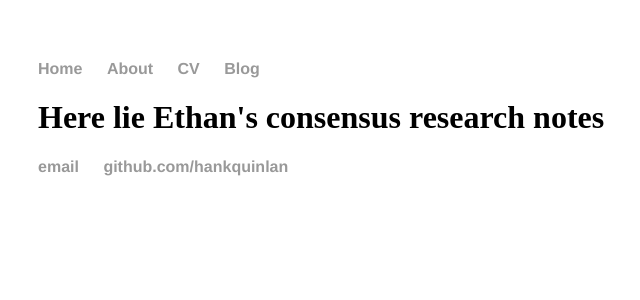
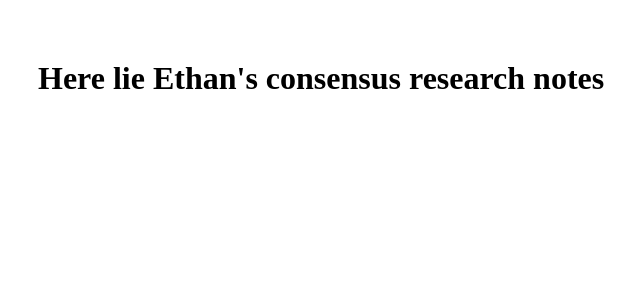
Before and after one commit to ChronusZ/chronusz.github.io, a Jekyll site: the page built from index.html, in a window 1280 px wide. Shown: the top 300 px of the page, without its empty margins (154-794 px from the left). Built offline with Jekyll 4.4.1, drawn with Linux system fonts in a browser that asks for light colours.

```diff
--- a/_layouts/default.html
+++ b/_layouts/default.html
@@ -6,25 +6,11 @@
 			<link rel="stylesheet" type="text/css" href="/css/main.css">
 		</head>
 		<body>
-			<nav>
-	    		<ul>
-	        		<li><a href="/">Home</a></li>
-		        	<li><a href="/about">About</a></li>
-	        		<li><a href="/cv">CV</a></li>
-	        		<li><a href="/blog">Blog</a></li>
-	    		</ul>
-			</nav>
 			<div class="container">
 
 			{{ content }}
 
 			</div><!-- /.container -->
-			<footer>
-	    		<ul>
-	        		<li><a href="mailto:hankquinlanhub@gmail.com">email</a></li>
-	        		<li><a href="https://github.com/hankquinlan">github.com/hankquinlan</a></li>
-				</ul>
-			</footer>
 
 			<script type="text/x-mathjax-config">
 			  MathJax.Hub.Config({tex2jax: {inlineMath: [['$','$'], ['\\(','\\)']]}});
```
Also changed, not shown: other parts of _layouts/default.html (+12 -0 lines).
